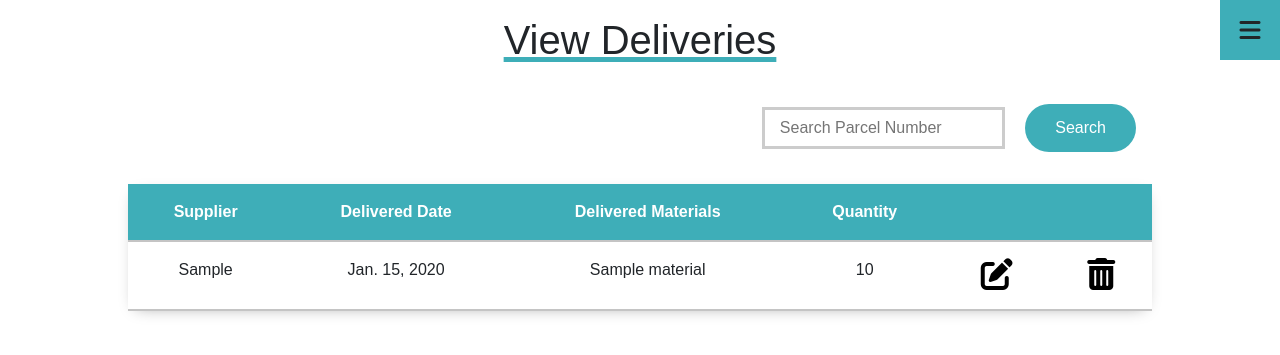
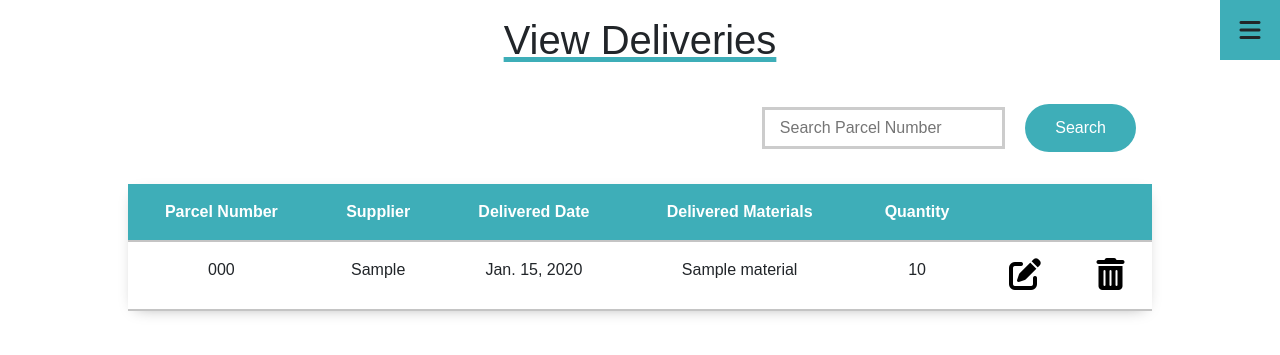
Before and after one commit to paolo-fuentes/cordero-dental-system, a Django app: page /deliveryList in a window 1280 px wide. Shown: the top 355 px of the page. Run offline with Django 3.2, Linux system fonts and the light colour scheme; a user stored in the database is signed in; tables that the repository leaves empty hold one stand-in row (values such as "Sample post"); some libraries are stand-ins or nearby versions.

Commit message:
added parcel number in deliv table

```diff
--- a/dentalapp/templates/dentalapp/DeliveryList.html
+++ b/dentalapp/templates/dentalapp/DeliveryList.html
@@ -65,6 +65,7 @@ input[type=text]:focus {
     <table class = "table table-borderless">
         <thead class= "border-bottom font-weight-bold">
             <tr>
+                <th>Parcel Number</th>
                 <th>Supplier</th>
                 <th>Delivered Date</th>
                 <th>Delivered Materials</th>
@@ -76,6 +77,7 @@ input[type=text]:focus {
         <tbody>
             {% for delivery in deliveryList %}
             <tr>
+                <td data-heading="Parcel Number">{{delivery.parcel_number}}</td>
                 <td data-heading="Supplier">{{delivery.supplier}}</td>
                     <td data-heading="Delivered Date">{{delivery.delivery_date}}</td>
                     <td data-heading="Delivered Materials">{{delivery.material.material_name}}</td>
```
